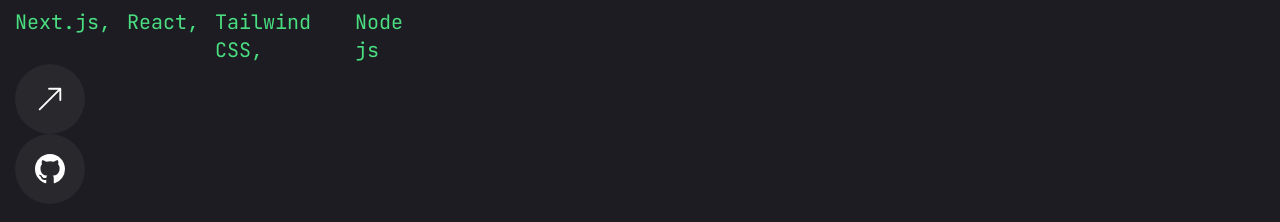
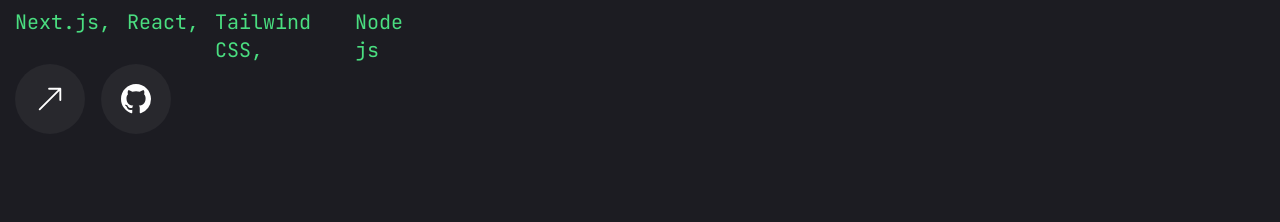
Before and after one commit to a10smd/portfolio-main, a Next.js app: page /work in a window 1280 px wide. Shown: the part 562-784 px from the top of the page. Built offline with nearby package versions, Linux system fonts and the light colour scheme.

Commit message:
Major Changes

```diff
--- a/app/work/page.jsx
+++ b/app/work/page.jsx
@@ -80,7 +80,7 @@
             {/* border */}
             <div className="w-full h-[1px] bg-white/20"></div>
             {/* buttons */}
-            <div>
+            <div className="flex items-center gap-4">
               {/* live project button */}
               <Link href={project.live}>
                 <TooltipProvider delayDuration={100}>
```
